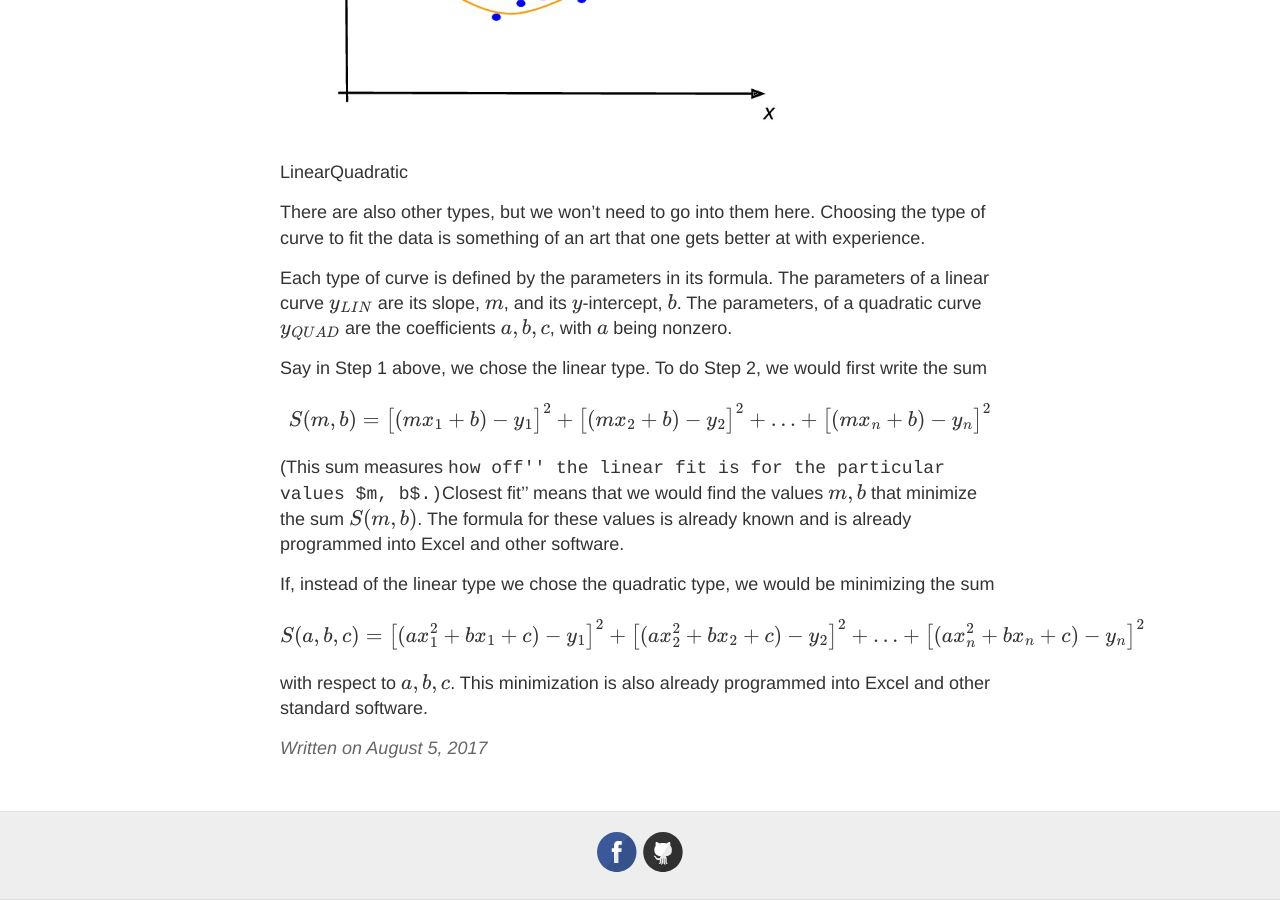
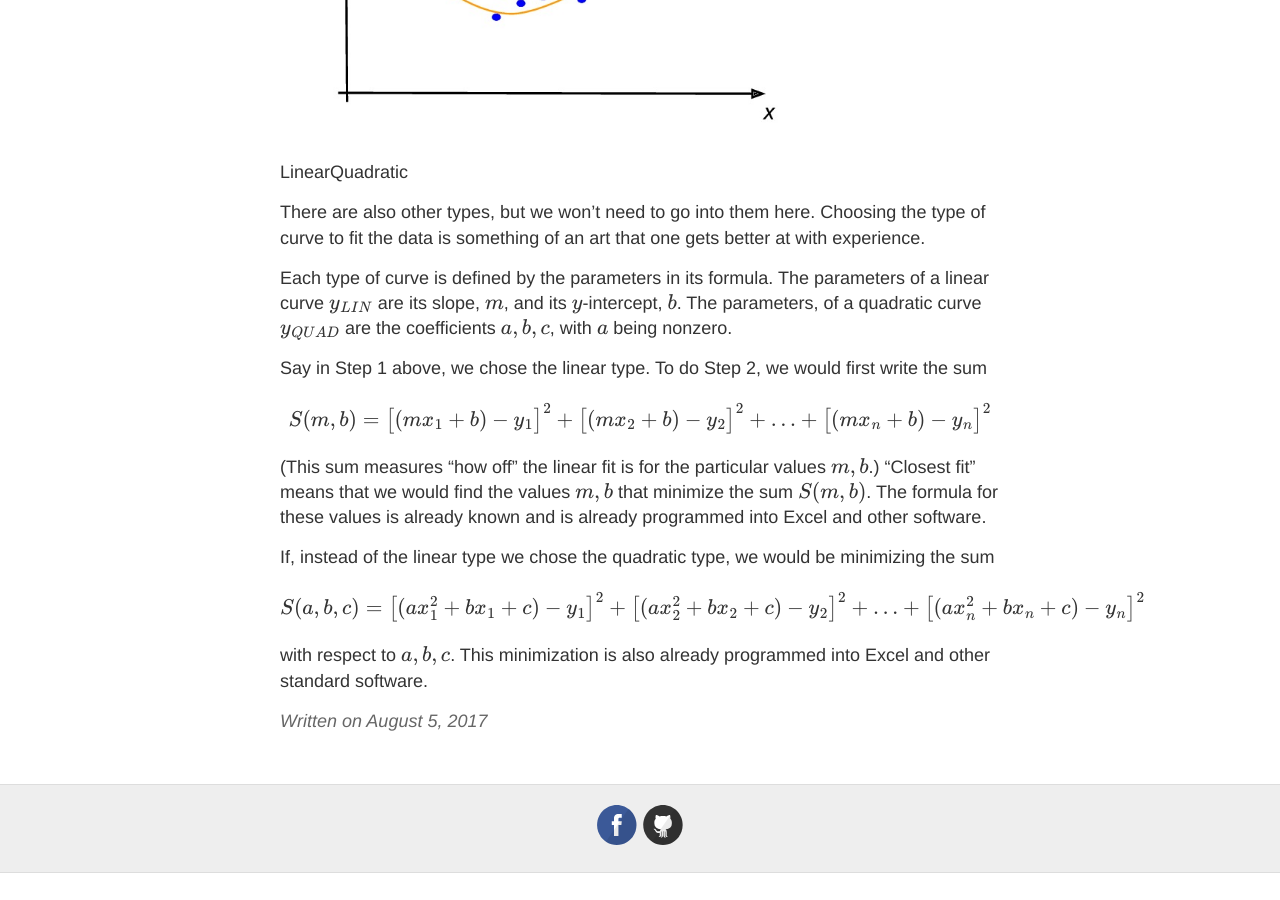
Before and after one commit to datacompass/datacompass.github.io, a Jekyll site: the page built from _posts/2017-8-5-Regression.md, in a window 1280 px wide and 900 px high, scrolled down 1451 px. Built offline with Jekyll 4.4.1, drawn with Linux system fonts in a browser that asks for light colours; formulas are drawn with MathJax 3; after the commit the page ends 2324 px from its top, so only the background shows below that.

```diff
--- a/_posts/2017-8-5-Regression.md
+++ b/_posts/2017-8-5-Regression.md
@@ -29,7 +29,6 @@ As you might have guessed, there are different types of curves.  Two examples ar
 <tr>
 <th> Linear </th>
 <th> Quadratic</th>
-
 </tr>
 </table>
 
@@ -55,7 +54,7 @@ S(m, b) =
 \big]^2
 $$
 
-(This sum measures ``how off'' the linear fit is for the particular values $m, b$.) ``Closest fit'' means that we would find the values $m, b$ that minimize the sum $S(m, b)$.  The formula for these values is already known and is already programmed into Excel and other software.
+(This sum measures "how off" the linear fit is for the particular values $m, b$.) "Closest fit" means that we would find the values $m, b$ that minimize the sum $S(m, b)$.  The formula for these values is already known and is already programmed into Excel and other software.
 
 
 If, instead of the linear type we chose the quadratic type, we would be minimizing the sum
```
